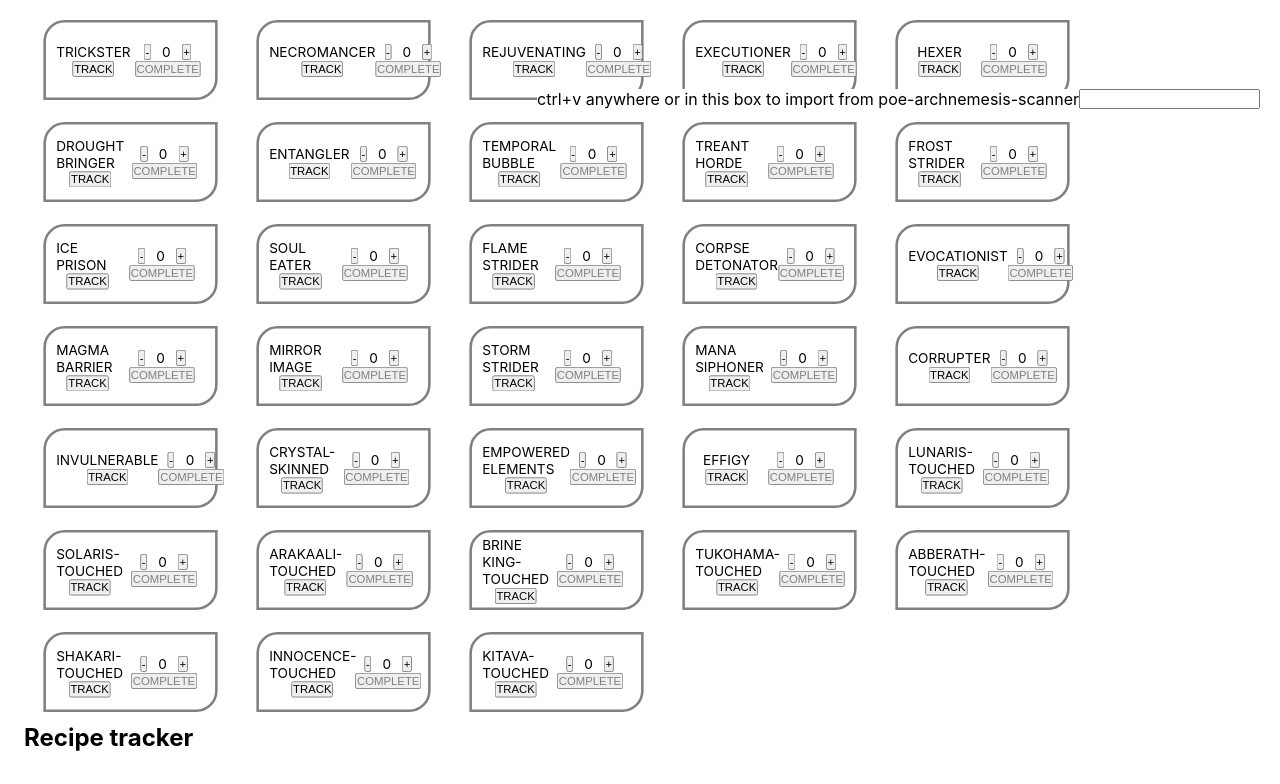
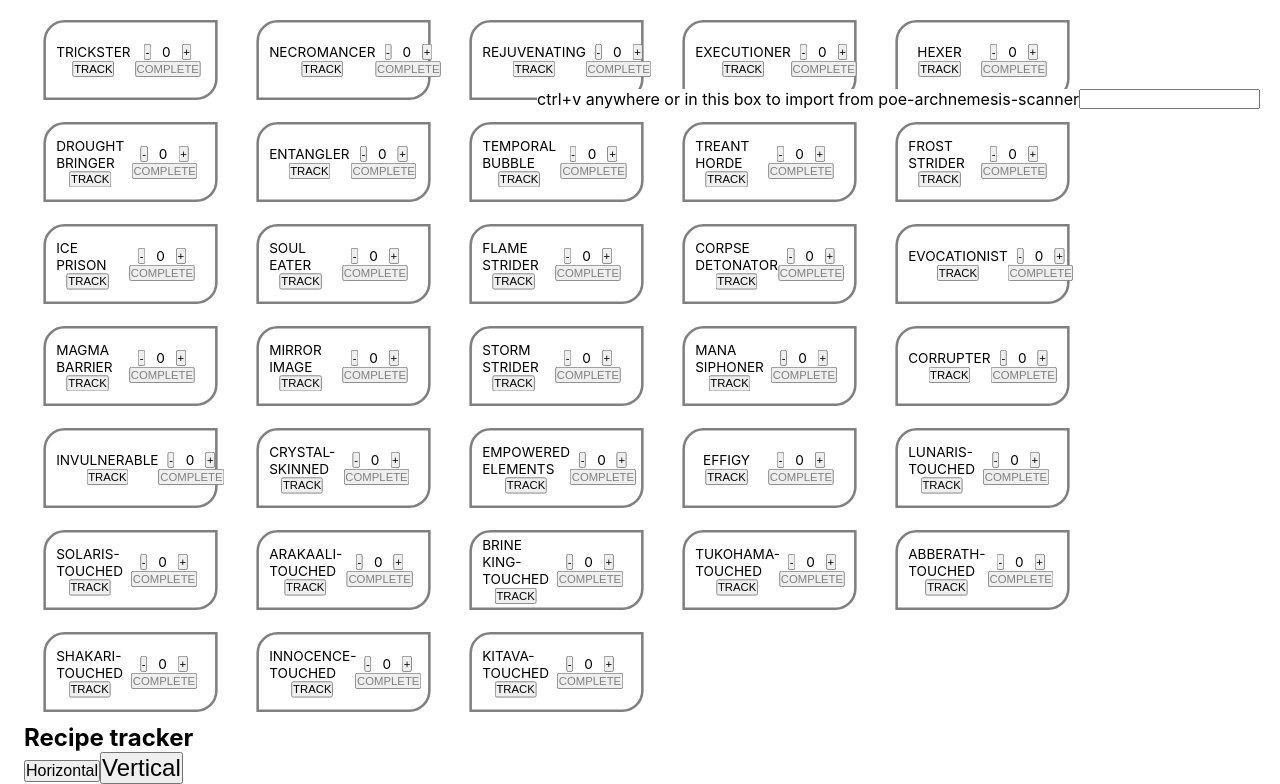
Before and after one commit to sozemego/archnemesis-unfuckery, a React (Create React App) app: page / in a window 1280 px wide. Shown: the part 651-1435 px from the top of the page. Before the commit the page ends 1403 px from the top, so only its background shows below. Built offline with nearby package versions, Linux system fonts and the light colour scheme.

Commit message:
Fixes for organ reading from poe-archnemesis-scanner. Ability to get recipe tracker in horizontal or vertical modes

```diff
--- a/src/organs/Organs.js
+++ b/src/organs/Organs.js
@@ -1,4 +1,4 @@
-import React from "react";
+import React, { useEffect } from "react";
 import { useDispatch, useSelector } from "react-redux";
 import {
   clearAll,
@@ -39,6 +39,15 @@ const fixMap = {
   "Treant Horder": "Treant Horde",
   "Steel-Infused": "Steel-infused",
   "Crystal-Skinned": "Crystal-skinned",
+  "Kitava-Touched": "Kitava-touched",
+  "Innocence-Touched": "Innocence-touched",
+  "Shakari-Touched": "Shakari-touched",
+  "Abberath-Touched": "Abberath-touched",
+  "Tukohama-Touched": "Tukohama-touched",
+  "Brine King-Touched": "Brine King-touched",
+  "Arakaali-Touched": "Arakaali-touched",
+  "Solaris-Touched": "Solaris-touched",
+  "Lunaris-Touched": "Lunaris-touched",
 };
 
 function fixInput(organs) {
@@ -357,7 +366,8 @@ function Recipe(props) {
       style={{
         display: "flex",
         justifyContent: "flex-start",
-        flexDirection: "row",
+        flexDirection: props.orientation === "horizontal" ? "row" : "column",
+        minWidth: "386px",
         borderBottom: props.topLevel
           ? "2px dashed gray"
           : "1px solid transparent",
@@ -369,13 +379,23 @@ function Recipe(props) {
         </button>
       )}
       <RecipeOrgan organ={organ} recipes={props.recipes} />
-      <div style={{ paddingLeft: "8px", paddingTop: "8px" }}>
+      <div
+        style={{
+          paddingLeft: props.orientation === "vertical" ? "24px" : "8px",
+          paddingTop: "8px",
+          borderLeft:
+            props.orientation === "vertical"
+              ? "1px dashed black"
+              : "1px solid transparent",
+        }}
+      >
         {ingredients.map((ingredient) => (
           <Recipe
             key={ingredient}
             recipe={ingredient}
             recipes={props.recipes}
             topLevel={false}
+            orientation={props.orientation}
           />
         ))}
       </div>
@@ -395,18 +415,6 @@ function RecipeOrgan(props) {
     recipes.filter((recipe) => recipe.name === organ.name).length > 0;
 
   function getBorder() {
-    // if (isIngredientOfHoveredOrgan) {
-    //   return "1px solid orange";
-    // }
-    //
-    // if (isHoveredItemPartOfRecipeForMe) {
-    //   return "1px solid red";
-    // }
-    //
-    // if (hoveredOrganName === organ.name && hoverStatesEnabled) {
-    //   return "1px solid orange";
-    // }
-
     return "1px solid gray";
   }
 
@@ -421,7 +429,7 @@ function RecipeOrgan(props) {
         flexDirection: "row",
         alignItems: "center",
         width: 128 * 2,
-        height: 64,
+        height: 36,
         padding: 12,
         margin: 4,
         border: getBorder(),
@@ -492,23 +500,53 @@ function RecipeOrgan(props) {
   );
 }
 
+const initialOrientation =
+  localStorage.getItem("recipeTrackerOrientation") || "vertical";
+
 function RecipeTracker(props) {
   const trackedRecipes = useSelector(getTrackedRecipes);
   const organsMap = useSelector(getOrganCount);
 
   const recipes = calcRecipes(organsMap);
+  const [orientation, setOrientation] = React.useState(initialOrientation);
+
+  React.useEffect(() => {
+    localStorage.setItem("recipeTrackerOrientation", orientation);
+  }, [orientation]);
 
   return (
     <div>
       <h2>Recipe tracker</h2>
+      <button
+        onClick={() => setOrientation("horizontal")}
+        style={{ fontSize: orientation === "horizontal" ? 24 : "inherit" }}
+      >
+        Horizontal
+      </button>
+      <button
+        onClick={() => setOrientation("vertical")}
+        style={{ fontSize: orientation === "vertical" ? 24 : "inherit" }}
+      >
+        Vertical
+      </button>
+      <div
+        style={{
+          display: "flex",
+          width: "100%",
+          flexWrap: "wrap",
+          flexDirection: "row",
+        }}
+      >
         {trackedRecipes.map((recipe) => (
           <Recipe
             key={recipe}
             recipe={recipe}
             recipes={recipes}
+            orientation={orientation}
             topLevel={true}
           />
         ))}
       </div>
+    </div>
   );
 }
```
Lines whose indentation alone changed are shown as unchanged.
